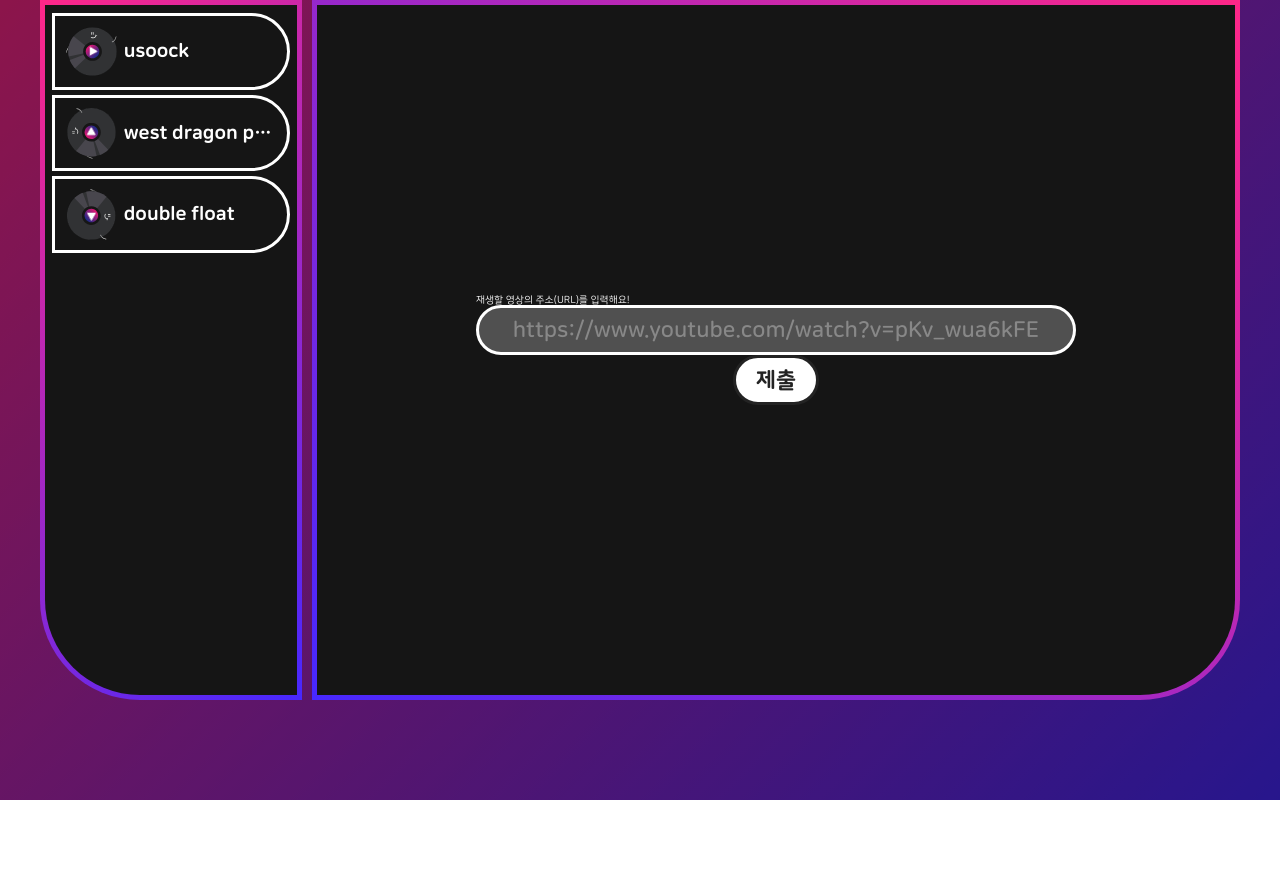
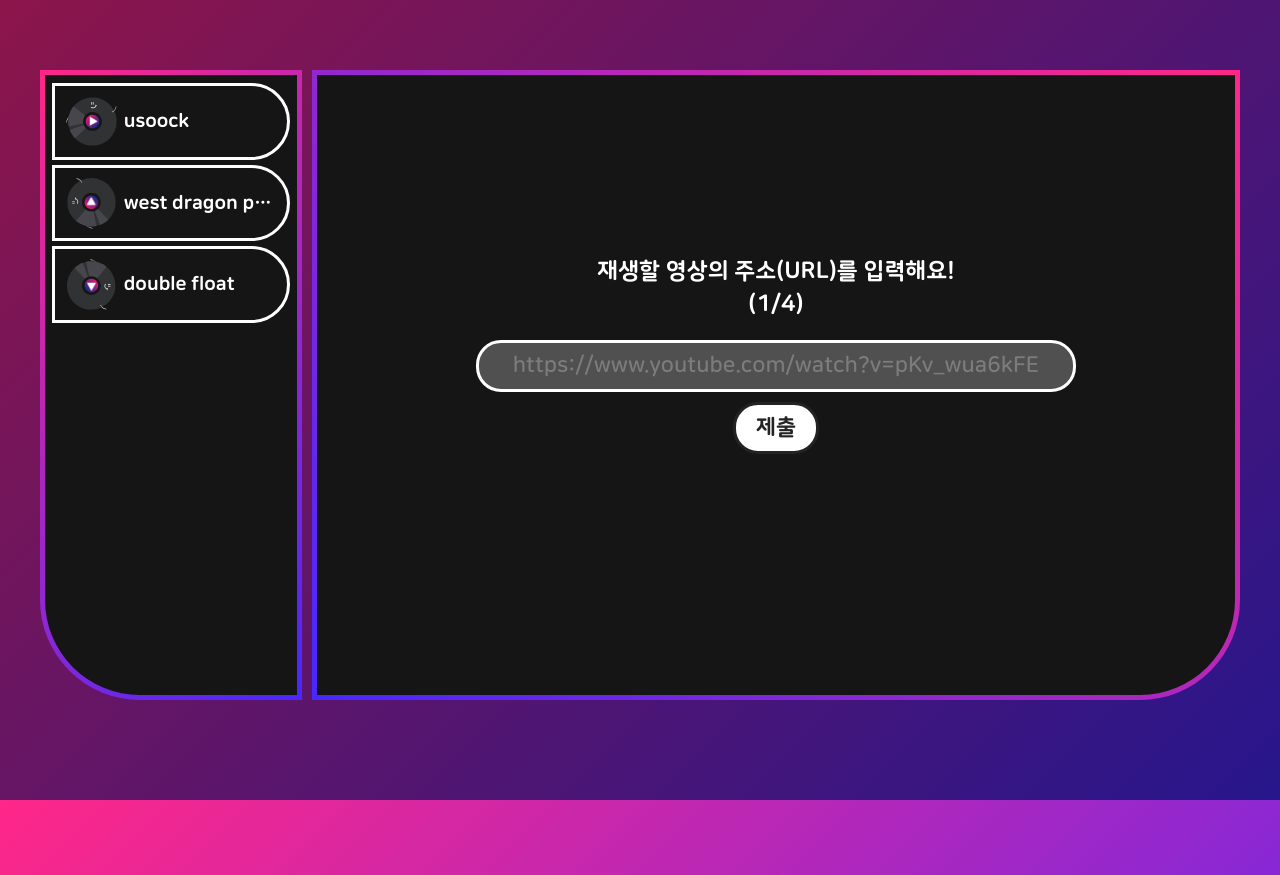
Before and after one commit to usw-world/project-garticsong, a Svelte app: page / in a window 1280 px wide. Before the commit the page ends 800 px from the top, so only its background shows below. Built offline with nearby package versions, Linux system fonts and the light colour scheme.

Commit message:
making question process in gameroom

```diff
--- /dev/null
+++ b/error-handle-plugin.js
@@ -0,0 +1,10 @@
+class SvelteErrorHandler {
+    apply(compiler) {
+        compiler.hooks.done.tap("svelte-error-handler", (stats) => {
+
+        })
+    }
+}
+
+module.exports = SvelteErrorHandler;
+// isn't using
--- a/src/GameRoom/GameRoom.svelte
+++ b/src/GameRoom/GameRoom.svelte
@@ -1,6 +1,15 @@
 <script>
     import UserInfo from './UserInformation.svelte';
     import Questioner from './Questioner.svelte';
+    let isCleared = false;
+    let firstStep;
+
+    const OnSuccessQuestion = () => {
+        isCleared = true;
+        setTimeout(() => {
+            firstStep.$destroy();
+        }, 400);
+    }
 </script>
 
 <div class="room-wrap">
@@ -11,7 +20,7 @@
     </div>
     <div class="room-right">
         <div class="box-wrapper">
-            <Questioner></Questioner>
+            <Questioner bind:this={firstStep} OnClear={OnSuccessQuestion}></Questioner>
         </div>
     </div>
 </div>
@@ -23,7 +32,9 @@
         width: 100%;
         height: 70rem;
         margin: 0 auto;
+        padding-top: 7rem;
         gap: 1rem;
+        box-sizing: border-box;
     }
     .room-left,
     .room-right {
--- a/src/GameRoom/Questioner.svelte
+++ b/src/GameRoom/Questioner.svelte
@@ -1,27 +1,129 @@
 <script>
+    import { onMount } from "svelte";
+    export let OnClear;
+
     let videoPlayerElmt;
     let questionOrder = 0;
+    let wrapper;
+    let answerObj = {};
 
-    let descriptions = ["재생할 영상의 주소(URL)를 입력해요!", "제목을 입력해요! 공백, 특수문자는 무시돼요!", "문제를 맞출 수 있게 설명을 적어요!", "오랫동안 아무도 못 맞추면 힌트를 제공해요!"];
+    onMount(() => {
+        wrapper = document.querySelector(".question-wrap");
+    });
+
+    let descriptions = ["재생할 영상의 주소(URL)를 입력해요!", "제목을 입력해요! 공백, 특수문자는 무시돼요!", "문제를 맞출 수 있게 설명을 적어요!", "오랫동안 아무도 못 맞추면 힌트를 보여줘요!"];
     let placeholders = ["https://www.youtube.com/watch?v=pKv_wua6kFE", "Dragon Rider", "영어 제목\nTwo Steps From Hell - oooooo ooooo", "용 기수, Dooooo Roooo"]
+    let wrotenValues = [];
 
     function OnSubmit(e) {
-        console.dir(e.target.answer.value);
-        // document.querySelector(".input-title").classList.add(".input-area.disappear");
+        if(questionOrder >= descriptions.length) {
+            wrapper.style.opacity = 0;
+            answerElmt.value = value;
+            OnClear();
+            console.log("usoock");
+            return;
+        }
+        let answerElmt = e.target.answer;
+        let value = answerElmt.value;
+
+        if(value === "") { // 공백 입력 에러
+            OnEmptyInput();
+            return;
+        }
+        switch(questionOrder) {
+            case 0:
+                answerObj["url"] = value;
+                wrotenValues[questionOrder] = value;
+                AddWrotenList(questionOrder, "url", value);
+                break;
+            case 1:
+                answerObj["title"] = value.replace(/[`~!@#$%^&*()_|+\-=?;:'",.<>\{\}\[\]\\\/ ]/gim, "");
+                wrotenValues[questionOrder] = value;
+                AddWrotenList(questionOrder, "title", value);
+                break;
+            case 2:
+                answerObj["description"] = value;
+                wrotenValues[questionOrder] = value;
+                AddWrotenList(questionOrder, "description", value);
+                break;
+            case 3:
+                answerObj["hint"] = value;
+                wrotenValues[questionOrder] = value;
+                AddWrotenList(questionOrder, "hint", value);
+                break;
+        }
         questionOrder++;
+        answerElmt.value = "";
+        answerElmt.focus();
+    }
+
+    let wrotenWrapper;
+    let wrotenList;
+    function AddWrotenList(order, type, value) {
+        try {
+            let childSpan = document.createElement("span");
+            childSpan.textContent = `${type.toUpperCase()} `;
+
+            let childLi = document.createElement("li");
+            childLi.appendChild(childSpan);
+            childLi.className = "wroten-item";
+            childLi.textContent += `: ${value}`;
+            childLi.style.display = "block";
+            childLi.style.overflow = "hidden";
+            childLi.style.textOverflow = "ellipsis";
+            childLi.style.whiteSpace = "nowrap";
+            childLi.style.cursor = "pointer";
+
+            childLi.attributes["order"] = order;
+            childLi.addEventListener("click", function(e) {
+                questionOrder = this.attributes.order;
+                let listElmt = this.parentElement;
+                let items = this.parentElement.children;
+
+                for(let i=order; items.length>=order+1; i) {
+                    listElmt.removeChild(items[i]);
+                    RefreshWrotenHeight();
+                }
+                wrotenValues[questionOrder] = null;
+            })
+            wrotenList.appendChild(childLi);
+            RefreshWrotenHeight();
+        } catch (error) {
+            console.error(error);
+            questionOrder = 0;
+        }
+    }
+    function RefreshWrotenHeight() {
+        wrotenWrapper.style.height = wrotenList.offsetHeight + "px";
+    }
+    function OnEmptyInput() {
+        document.querySelector(".question-answer").style.animation = "inputError 400ms ease 1 forwards";
+    }
+    function OnClickInput() {
+        document.querySelector(".question-answer").style.animation = "none";
+    }
+    function ModifyWrotenList() {
+
     }
 </script>
 
 <div class="question-wrap">
+    <div class="wroten-wrap" bind:this={wrotenWrapper}>
+        <ul class="wroten-list" bind:this={wrotenList}>
+            <!-- <li class="wroten-item"></li> -->
+        </ul>
+    </div>
     <form class="question-form" on:submit|preventDefault="{OnSubmit}">
         <div class="input-wrap">
-            <div class="input-item">
-                <div class="span">{descriptions[questionOrder]}</div>
-                <textarea type="text" name="answer" placeholder={placeholders[questionOrder]} autocomplete="off"></textarea>
-            </div>
+            {#if questionOrder < descriptions.length}
+                <div class="question-request">{descriptions[questionOrder]} <br> ({questionOrder+1}/{descriptions.length})</div>
+                <input type="text" class="question-answer" name="answer" placeholder={placeholders[questionOrder]} autocomplete="off"
+                value={wrotenValues[questionOrder] || ""} on:click={OnClickInput}>
+            {:else}
+                <div class="question-request">확인해봐요! 제출한 뒤에는 수정할 수 없어요!</div>
+            {/if}
             <input class="button" type="submit" value="제출">
         </div>
-        <!-- <button class="edit-button"><img src="../images/recycle-b.svg" alt=""></button> -->
     </form>
 </div>
 
@@ -32,30 +134,60 @@
     .question-wrap {
         height: 100%;
     }
-    textarea {
+    .wroten-wrap {
+        transition: height 400ms ease;
+        height: 0;
+        padding: 10rem 3rem 0;
+        color: #fff;
+        font-size: 2rem;
+        font-weight: 700;
+        line-height: 1.5;
         text-align: center;
-        padding: 1rem;
         overflow: hidden;
-        width: 60rem;
-        resize: none;
-        overflow: hidden;
+    }
+    .wroten-list {
+        height: auto;
+        display: inline-flex;
+        flex-direction: column;
+    }
+    .question-form {
+        margin-top: 8rem;
+        width: 100%;
+        height: 100%;
+        display: flex;
+        flex-direction: column;
+        align-items: center;
     }
     .input-wrap {
         position: relative;
         display: flex;
         width: 100%;
-        height: 6rem;
         flex-direction: column;
         justify-content: center;
         align-items: center;
     }
-    .question-form {
-        width: 100%;
-        height: 100%;
-        display: flex;
-        flex-direction: column;
-        justify-content: center;
-        align-items: center;
+    .question-request {
+        margin-bottom: 1.8rem;
+        font-size: 2.3rem;
+        font-weight: 900;
+        text-align: center;
+        line-height: 1.45;
+    }
+    .question-answer {
+        transition: color 400ms ease;
+        text-align: center;
+        padding: 1rem;
+        margin-bottom: 1rem;
+        overflow: hidden;
+        width: 60rem;
+        resize: none;
+        overflow: hidden;
+        /* animation: inputError 400ms ease 1 forwards; */
+    }
+    .question-answer {
+        display: inline-block;
+        padding: 1rem 0;
+        height: auto;
     }
     input[type="submit"] {
         display: inline-block;
--- a/src/global.css
+++ b/src/global.css
@@ -69,7 +69,6 @@ input:disabled::placeholder {
 button,
 input,
 textarea {
-	height: 5rem;
 	padding: 0 1.5rem;
 	color: #fff;
 	font-size: 2.2rem;
@@ -84,7 +83,7 @@ textarea {
 }
 input::placeholder,
 textarea::placeholder {
-	color: #888;
+	color: #7c7c7c;
 	font-weight: 700;
 }
 button,
@@ -100,3 +99,34 @@ input.button:active{
 textarea {
 	resize: none;
 }
+@keyframes inputError {
+	0% {
+		transform: translateX(0px);
+	}
+	12% {
+		transform: translateX(2px);
+	}
+	25% {
+		transform: translateX(0px);
+	}
+	37% {
+		transform: translateX(-2px);
+	}
+	50% {
+		transform: translateX(0px);
+	}
+	62% {
+		transform: translateX(2px);
+	}
+	75% {
+		border-color: #cc3333;
+		transform: translateX(0px);
+	}
+	87% {
+		transform: translateX(-2px);
+	}
+	100% {
+		transform: translateX(0px);
+		border-color: #cc3333;
+	}
+}
--- a/webpack.config.js
+++ b/webpack.config.js
@@ -3,6 +3,8 @@ const path = require('path');
 
 const mode = process.env.NODE_ENV || 'development';
 const prod = mode === 'production';
+
+const ErrorHandlePlugin = require("./error-handle-plugin");
 
 console.log("mode is (usoock) :: ", mode);
 
@@ -71,7 +73,8 @@ module.exports = {
 	plugins: [
 		new MiniCssExtractPlugin({
 			filename: '[name].css'
-		})
+		}),
+		// new ErrorHandlePlugin()
 	],
 	devtool: prod ? false : 'source-map',
 	// devtool: 'source-map',
@@ -87,5 +90,13 @@ module.exports = {
 		// 		publicPath: "/static/"
 		//  }
 		// ]
+	},
+	stats: {
+		warningsFilter: [
+			(warning) => {
+				const {moduleName, message} = warning;
+				return !(!moduleName.match(/.\/src\/GameRoom\/Questioner.svelte/) || !message.match(/Unused CSS selector/));
+			}
+		]
 	}
 };
```
